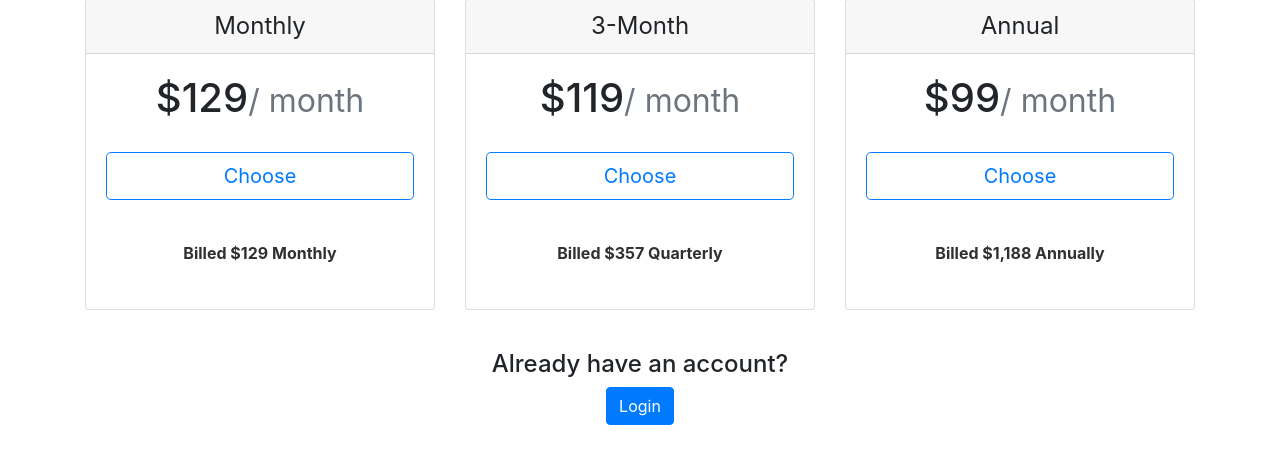
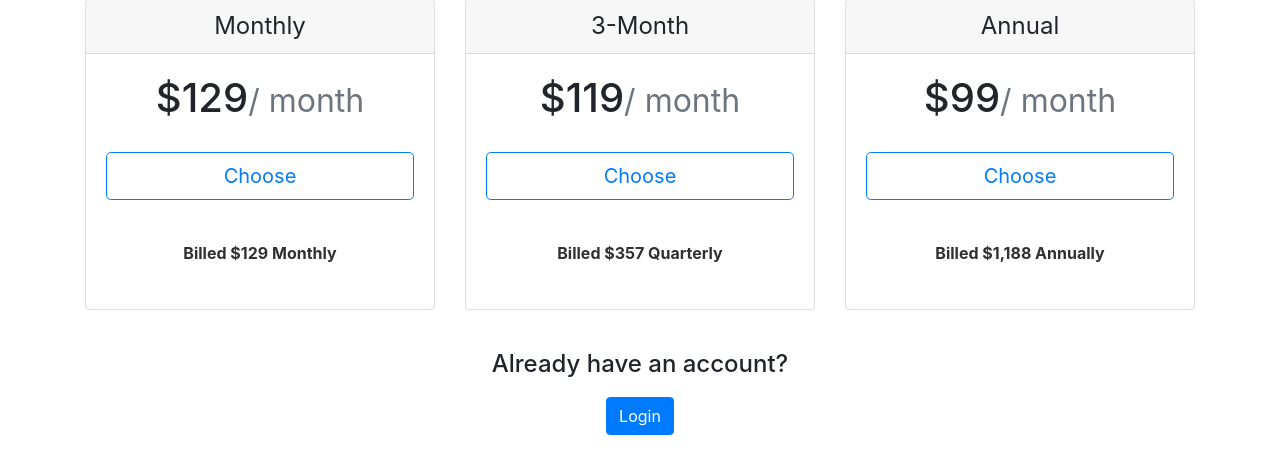
Before and after one commit to Hewlbern/SideSpacer, a Django app: page /Spaces/pre_signup/ in a window 1280 px wide. Shown: the part 497-967 px from the top of the page. Before the commit the page ends 922 px from the top, so only its background shows below. Run offline with Django 3.2, Linux system fonts and the light colour scheme; some libraries are stand-ins or nearby versions.

Commit message:
Push this

```diff
--- a/templates/Spaces/pre_signup.html
+++ b/templates/Spaces/pre_signup.html
@@ -109,9 +109,9 @@
 
 <!-- Already have an account? -->
 
-<div class="container text-center">
+<div class="container text-center" style="padding-bottom:35px;">
     <h4 class="display-5 text-center">Already have an account?</h4>
-    <a href="{% url 'login' %}" class="btn btn-primary">Login</a>
+    <a href="{% url 'login' %}" class="btn btn-primary" style="margin-top:10px;">Login</a>
 </div>
 
 <script src="https://maxcdn.bootstrapcdn.com/bootstrap/4.0.0/js/bootstrap.min.js" integrity="sha384-JZR6Spejh4U02d8jOt6vLEHfe/JQGiRRSQQxSfFWpi1MquVdAyjUar5+76PVCmYl" crossorigin="anonymous"></script>
```
